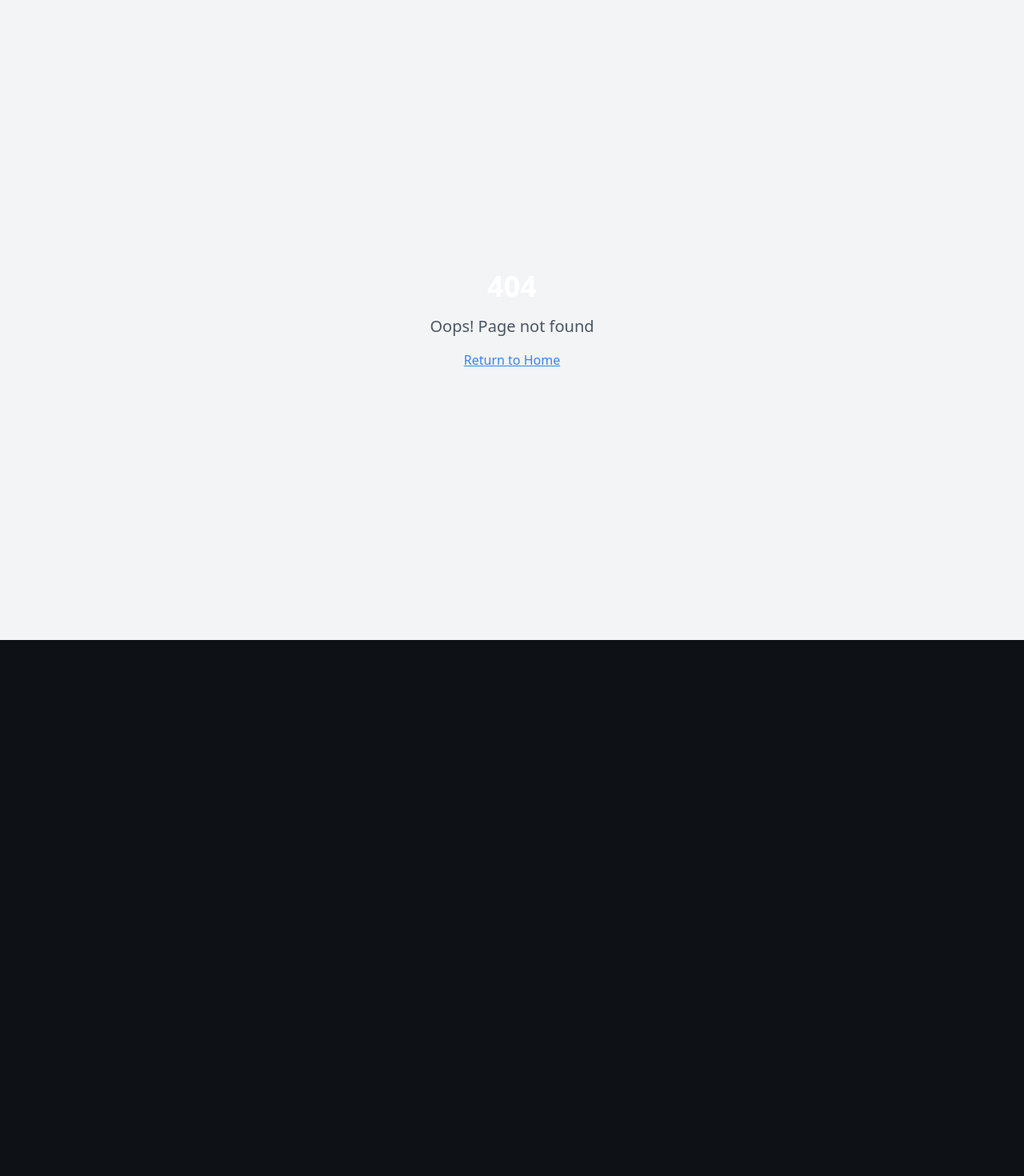
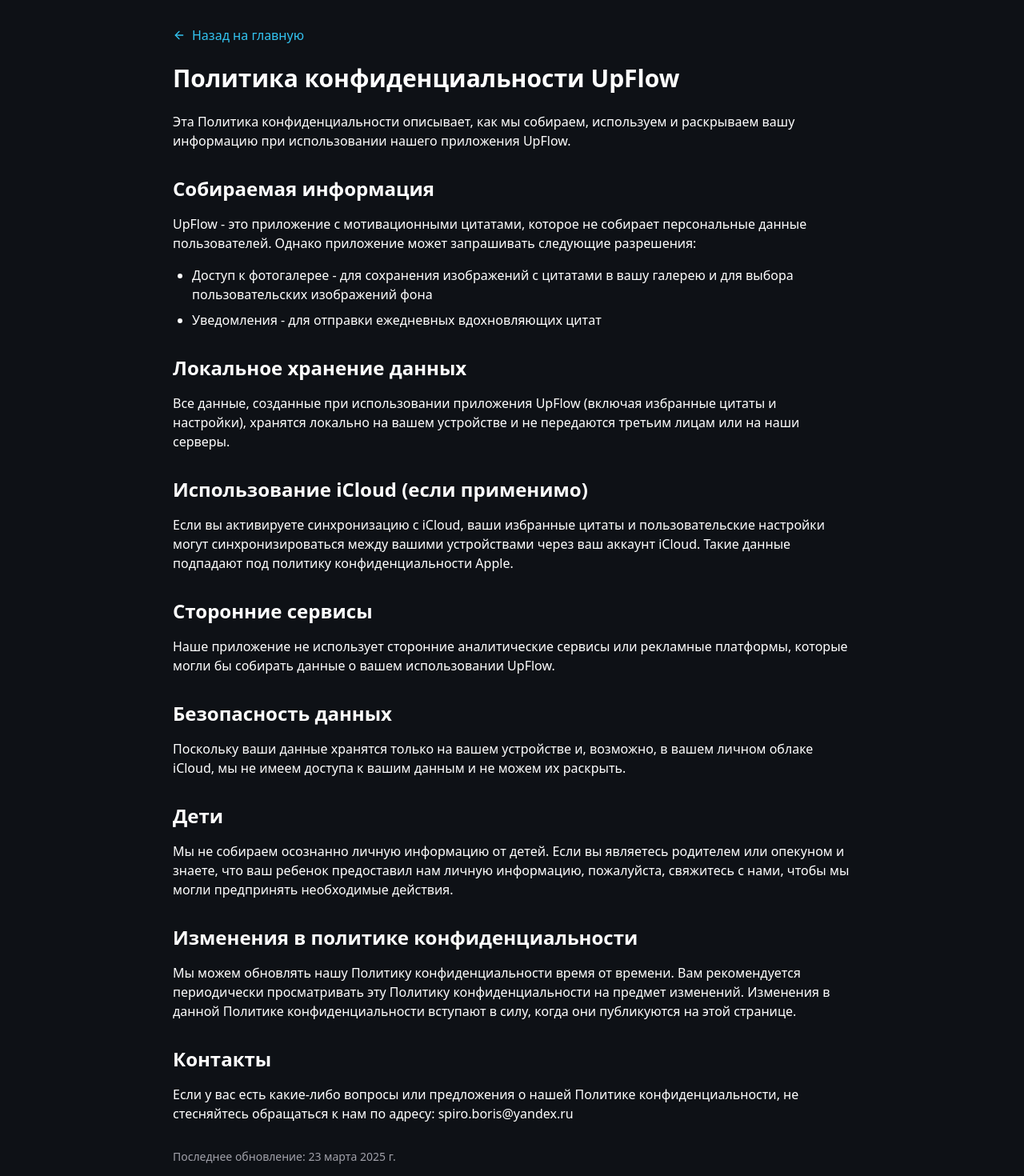
Before and after one commit to spiroba/app, a React (Vite) app: page /privacy in a window 1280 px wide. Before the commit this address had no page. Shown: the top 1470 px of the page at 80% size. Before the commit the page ends 800 px from the top, so only its background shows below. Built offline with nearby package versions, Linux system fonts and the light colour scheme.

Commit message:
Add privacy policy page
Adds a privacy policy page to the website with information about data collection, usage, and security for the UpFlow application.

```diff
--- a/src/App.tsx
+++ b/src/App.tsx
@@ -1,9 +1,11 @@
+
 import { Toaster } from "@/components/ui/toaster";
 import { Toaster as Sonner } from "@/components/ui/sonner";
 import { TooltipProvider } from "@/components/ui/tooltip";
 import { QueryClient, QueryClientProvider } from "@tanstack/react-query";
 import { BrowserRouter, Routes, Route } from "react-router-dom";
 import Index from "./pages/Index";
+import Privacy from "./pages/Privacy";
 import NotFound from "./pages/NotFound";
 
 const queryClient = new QueryClient();
@@ -16,6 +18,7 @@ const App = () => (
       <BrowserRouter>
         <Routes>
           <Route path="/" element={<Index />} />
+          <Route path="/privacy" element={<Privacy />} />
           {/* ADD ALL CUSTOM ROUTES ABOVE THE CATCH-ALL "*" ROUTE */}
           <Route path="*" element={<NotFound />} />
         </Routes>
--- a/src/pages/Index.tsx
+++ b/src/pages/Index.tsx
@@ -1,6 +1,7 @@
 
 import { AppCard } from "@/components/AppCard";
 import { ContactSection } from "@/components/ContactSection";
+import { Link } from "react-router-dom";
 
 const Index = () => {
   const apps = [
@@ -21,7 +22,7 @@ const Index = () => {
             <span className="relative z-10">App by Spiro</span>
             <span className="absolute -inset-1 rounded-lg blur-sm bg-accent/20 z-0"></span>
           </h1>
-          <p className="mx-auto max-w-2xl text-lg text-muted-foreground border-b border-accent/30 pb-4 inline-block mt-4">
+          <p className="mx-auto max-w-2xl text-lg text-muted-foreground pb-4 inline-block mt-4">
             Создаем мобильные приложения, которые делают жизнь проще
           </p>
         </section>
@@ -35,6 +36,12 @@ const Index = () => {
         </section>
 
         <ContactSection />
+
+        <footer className="mt-16 text-center">
+          <Link to="/privacy" className="text-accent hover:text-accent/80 transition-colors">
+            Политика конфиденциальности
+          </Link>
+        </footer>
       </main>
     </div>
   );
--- /dev/null
+++ b/src/pages/Privacy.tsx
@@ -0,0 +1,73 @@
+
+import React from "react";
+import { Link } from "react-router-dom";
+import { ArrowLeft } from "lucide-react";
+
+const Privacy = () => {
+  return (
+    <div className="min-h-screen bg-background text-foreground">
+      <div className="container py-8 px-4 md:px-6 max-w-4xl mx-auto">
+        <Link to="/" className="flex items-center gap-2 mb-6 text-accent hover:text-accent/80 transition-colors">
+          <ArrowLeft size={16} />
+          <span>Назад на главную</span>
+        </Link>
+
+        <h1 className="text-3xl font-bold mb-6">Политика конфиденциальности UpFlow</h1>
+
+        <div className="prose prose-lg dark:prose-invert max-w-none">
+          <p className="mb-4">
+            Эта Политика конфиденциальности описывает, как мы собираем, используем и раскрываем вашу информацию при использовании нашего приложения UpFlow.
+          </p>
+
+          <h2 className="text-2xl font-bold mt-8 mb-4">Собираемая информация</h2>
+          <p className="mb-4">
+            UpFlow - это приложение с мотивационными цитатами, которое не собирает персональные данные пользователей. Однако приложение может запрашивать следующие разрешения:
+          </p>
+          <ul className="list-disc pl-6 mb-4">
+            <li className="mb-2">Доступ к фотогалерее - для сохранения изображений с цитатами в вашу галерею и для выбора пользовательских изображений фона</li>
+            <li className="mb-2">Уведомления - для отправки ежедневных вдохновляющих цитат</li>
+          </ul>
+
+          <h2 className="text-2xl font-bold mt-8 mb-4">Локальное хранение данных</h2>
+          <p className="mb-4">
+            Все данные, созданные при использовании приложения UpFlow (включая избранные цитаты и настройки), хранятся локально на вашем устройстве и не передаются третьим лицам или на наши серверы.
+          </p>
+
+          <h2 className="text-2xl font-bold mt-8 mb-4">Использование iCloud (если применимо)</h2>
+          <p className="mb-4">
+            Если вы активируете синхронизацию с iCloud, ваши избранные цитаты и пользовательские настройки могут синхронизироваться между вашими устройствами через ваш аккаунт iCloud. Такие данные подпадают под политику конфиденциальности Apple.
+          </p>
+
+          <h2 className="text-2xl font-bold mt-8 mb-4">Сторонние сервисы</h2>
+          <p className="mb-4">
+            Наше приложение не использует сторонние аналитические сервисы или рекламные платформы, которые могли бы собирать данные о вашем использовании UpFlow.
+          </p>
+
+          <h2 className="text-2xl font-bold mt-8 mb-4">Безопасность данных</h2>
+          <p className="mb-4">
+            Поскольку ваши данные хранятся только на вашем устройстве и, возможно, в вашем личном облаке iCloud, мы не имеем доступа к вашим данным и не можем их раскрыть.
+          </p>
+
+          <h2 className="text-2xl font-bold mt-8 mb-4">Дети</h2>
+          <p className="mb-4">
+            Мы не собираем осознанно личную информацию от детей. Если вы являетесь родителем или опекуном и знаете, что ваш ребенок предоставил нам личную информацию, пожалуйста, свяжитесь с нами, чтобы мы могли предпринять необходимые действия.
+          </p>
+
+          <h2 className="text-2xl font-bold mt-8 mb-4">Изменения в политике конфиденциальности</h2>
+          <p className="mb-4">
+            Мы можем обновлять нашу Политику конфиденциальности время от времени. Вам рекомендуется периодически просматривать эту Политику конфиденциальности на предмет изменений. Изменения в данной Политике конфиденциальности вступают в силу, когда они публикуются на этой странице.
+          </p>
+
+          <h2 className="text-2xl font-bold mt-8 mb-4">Контакты</h2>
+          <p className="mb-4">
+            Если у вас есть какие-либо вопросы или предложения о нашей Политике конфиденциальности, не стесняйтесь обращаться к нам по адресу: spiro.boris@yandex.ru
+          </p>
+
+          <p className="mt-8 text-sm text-muted-foreground">Последнее обновление: 23 марта 2025 г.</p>
+        </div>
+      </div>
+    </div>
+  );
+};
+
+export default Privacy;
```
